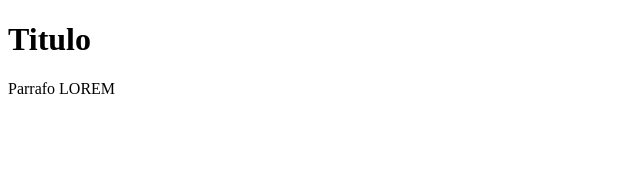
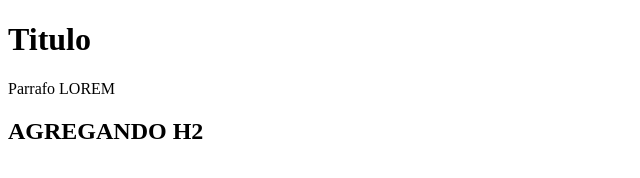
Before and after one commit to Mateo-Pons/mi_repositorio, a plain HTML site: page index.html in a window 1280 px wide. Shown: the whole page, without its empty margins (0-640 px from the left). Drawn offline with Linux system fonts and the light colour scheme.

Commit message:
Agrego H2

```diff
--- a/index.html
+++ b/index.html
@@ -11,6 +11,7 @@
     <div>
         <h1>Titulo</h1>
         <p>Parrafo LOREM</p>
+        <h2>AGREGANDO H2</h2>
     </div>
 </body>
 </html>
```
